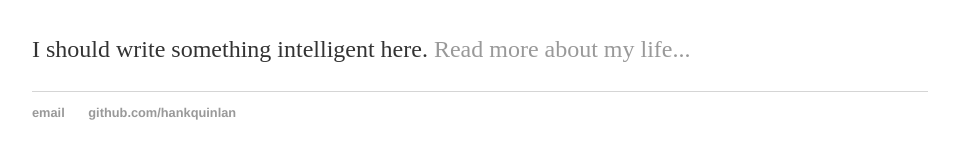
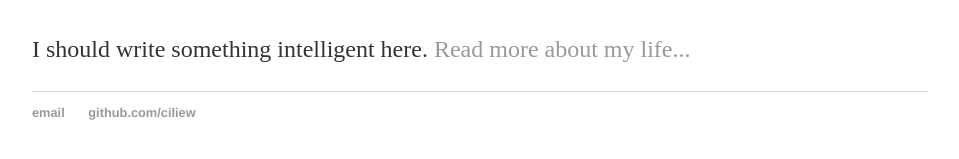
Before and after one commit to ciliew/ciliew.github.io, a Jekyll site: the page built from index.html, in a window 1280 px wide. Shown: the part 164-323 px from the top of the page, without its empty margins (160-1119 px from the left). Built offline with Jekyll 4.4.1, drawn with Linux system fonts in a browser that asks for light colours.

Commit message:
Update default.html

```diff
--- a/_layouts/default.html
+++ b/_layouts/default.html
@@ -21,8 +21,8 @@
 			</div><!-- /.container -->
 			<footer>
 	    		<ul>
-	        		<li><a href="mailto:hankquinlanhub@gmail.com">email</a></li>
-	        		<li><a href="https://github.com/hankquinlan">github.com/hankquinlan</a></li>
+	        		<li><a href="mailto:ciliefeldager@gmail.com">email</a></li>
+	        		<li><a href="https://github.com/ciliew">github.com/ciliew</a></li>
 				</ul>
 			</footer>
 		</body>
```
